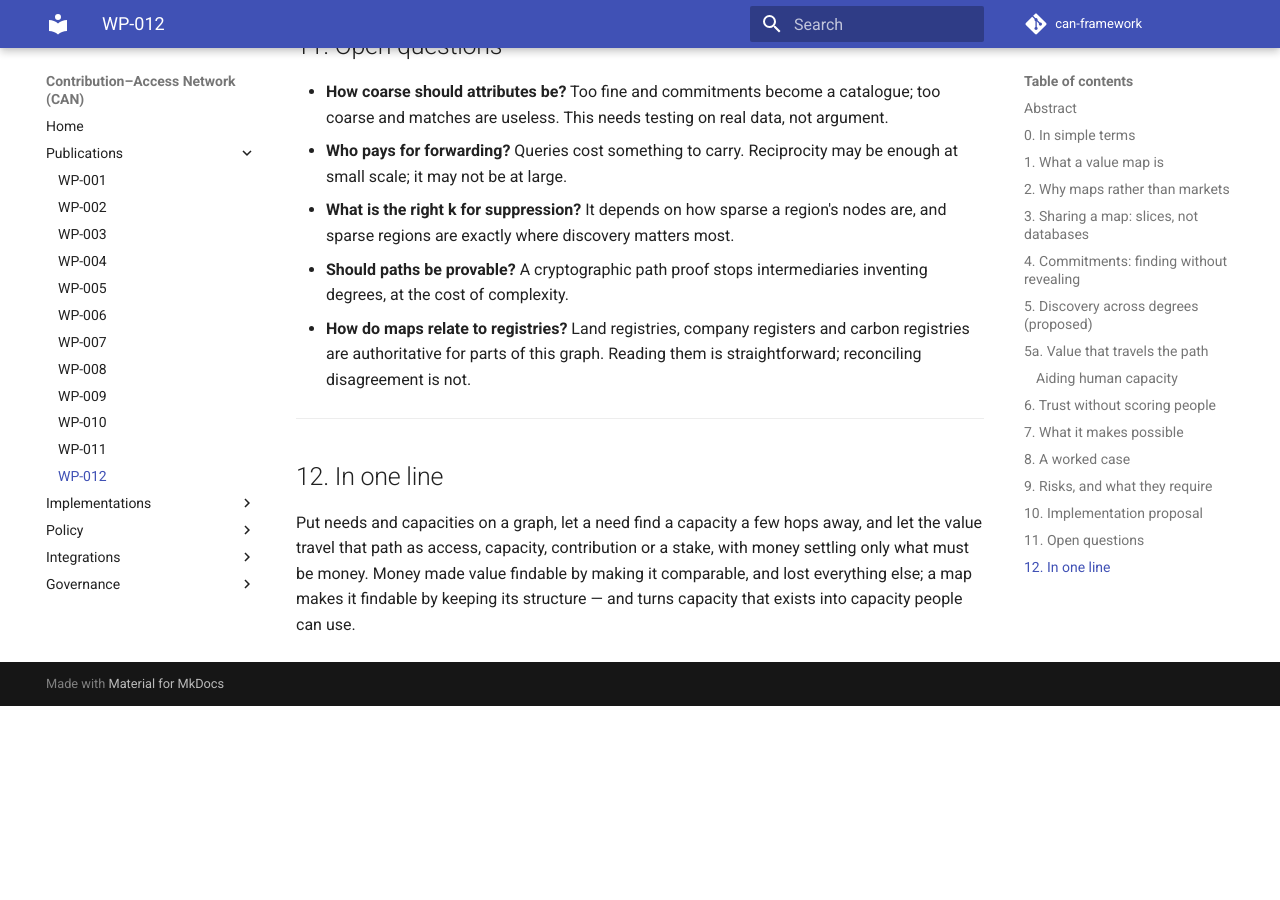
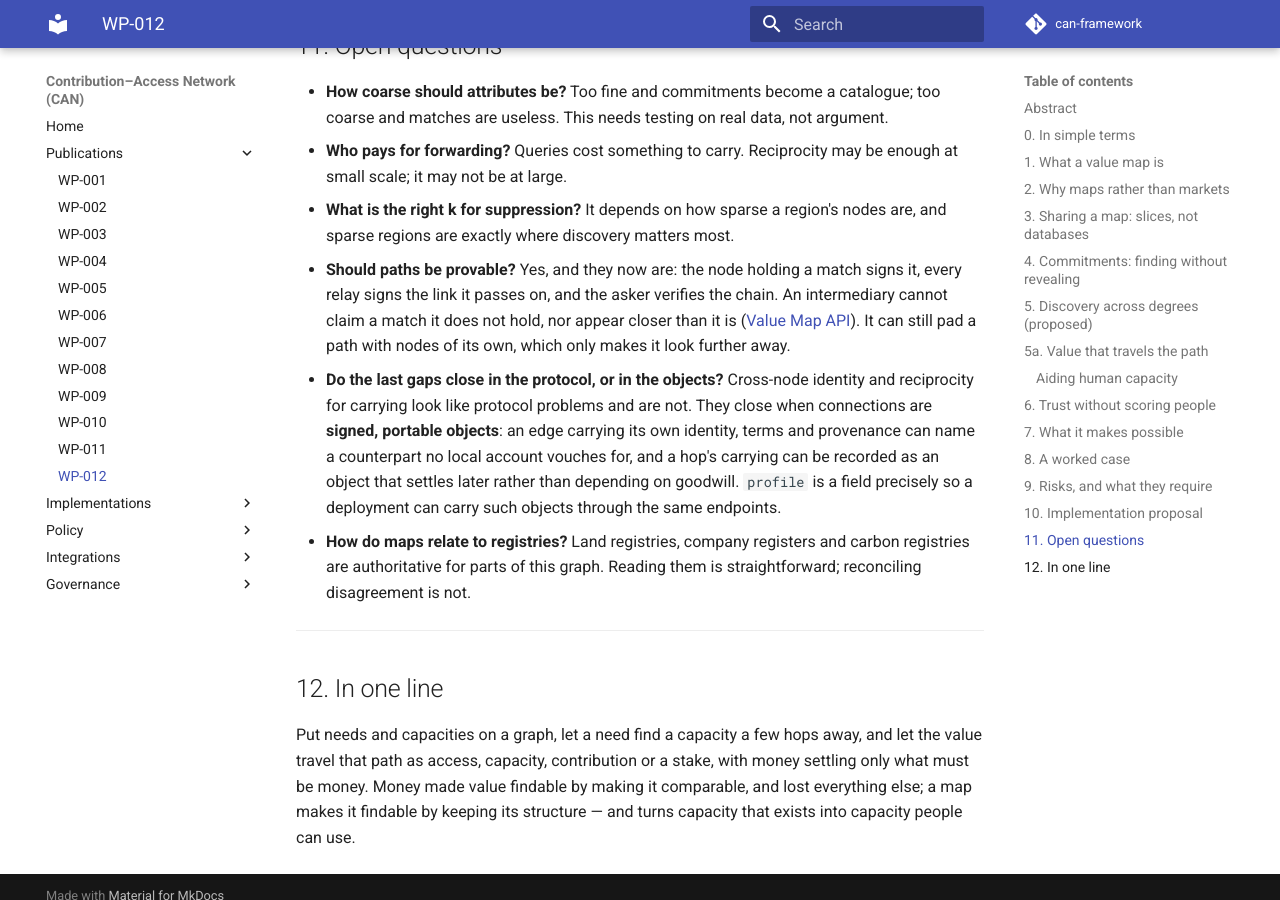
Before and after one commit to value-coordination-CAN/can-framework, an MkDocs documentation site: the page built from docs/publications/wp-012-value-map-discovery.md, in a window 1280 px wide and 900 px high, scrolled down 9446 px. Built offline with MkDocs 1.6.1 and Material for MkDocs 9.7.7, drawn with Linux system fonts in a browser that asks for light colours; comment, search, counter and statistics services are not loaded; before the commit the page ends 10152 px from its top, so only the background shows below that.

Commit message:
WP-012: answer the path proofs question, and name where the last gaps close
Co-Authored-By: Claude Opus 5 <noreply@anthropic.com>

```diff
--- a/docs/publications/wp-012-value-map-discovery.md
+++ b/docs/publications/wp-012-value-map-discovery.md
@@ -242,7 +242,8 @@ Each step is useful on its own, and none of them requires a central registry.
 - **How coarse should attributes be?** Too fine and commitments become a catalogue; too coarse and matches are useless. This needs testing on real data, not argument.
 - **Who pays for forwarding?** Queries cost something to carry. Reciprocity may be enough at small scale; it may not be at large.
 - **What is the right k for suppression?** It depends on how sparse a region's nodes are, and sparse regions are exactly where discovery matters most.
-- **Should paths be provable?** A cryptographic path proof stops intermediaries inventing degrees, at the cost of complexity.
+- **Should paths be provable?** Yes, and they now are: the node holding a match signs it, every relay signs the link it passes on, and the asker verifies the chain. An intermediary cannot claim a match it does not hold, nor appear closer than it is ([Value Map API](../implementation/value-map-api.md)). It can still pad a path with nodes of its own, which only makes it look further away.
+- **Do the last gaps close in the protocol, or in the objects?** Cross-node identity and reciprocity for carrying look like protocol problems and are not. They close when connections are **signed, portable objects**: an edge carrying its own identity, terms and provenance can name a counterpart no local account vouches for, and a hop's carrying can be recorded as an object that settles later rather than depending on goodwill. `profile` is a field precisely so a deployment can carry such objects through the same endpoints.
 - **How do maps relate to registries?** Land registries, company registers and carbon registries are authoritative for parts of this graph. Reading them is straightforward; reconciling disagreement is not.
 
 ---
```
